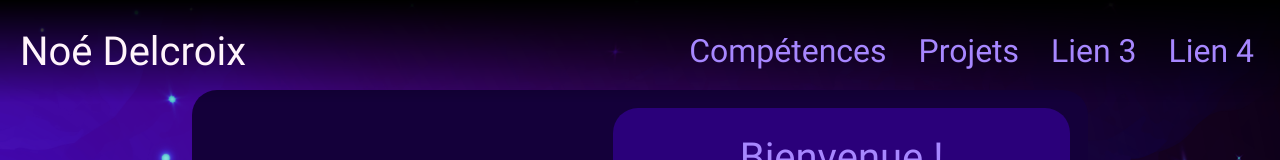
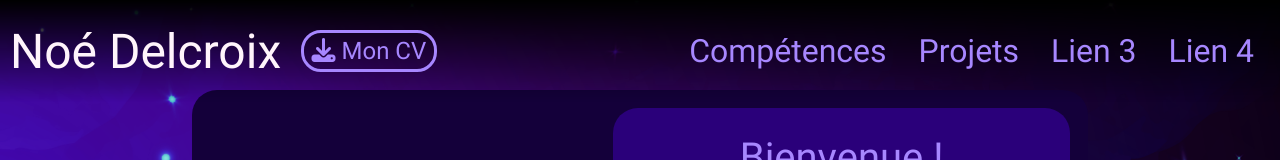
Before and after one commit to Noe-Delcroix/CV-Web, a plain HTML site: page index.html in a window 1280 px wide. Shown: the top 160 px of the page. Drawn offline with Linux system fonts and the light colour scheme.

Commit message:
Navbar boutton cv

```diff
--- a/competences.css
+++ b/competences.css
@@ -32,7 +32,6 @@
 .competence-item{
     display: inline;
     position: relative;
-    border-bottom: 1px dotted black; /* If you want dots under the hoverable text */
 }
 
 .competence-item a img{
--- a/index.html
+++ b/index.html
@@ -14,9 +14,15 @@
 <body>
 
     <nav class="navbar">
-        <div class="title">
-            Noé Delcroix
+        <div class=navbar-left>
+            <div class="title">
+                Noé Delcroix
+            </div>
+            <a class="navbar-button" href="ressources/documents/CV.pdf" target="_blank"><i class="fas fa-download"></i> Mon CV</a>
         </div>
+
+
+
 
         <div class="navbar-list">
             <ul>
@@ -30,7 +36,7 @@
 
     <section id="welcome-section">
         <div class="welcome">
-            <img class="photo" src="ressources/images/photo_pro_carré.jpg" alt="Photo Pro">
+            <img class="photo" src="ressources/images/photo un peu moins pro.png" alt="Photo Pro">
 
             <div class="welcome-info">
                 <h1>Bienvenue !</h1>
@@ -45,12 +51,12 @@
                 <div class="contacts">
                     <div class="contact">
                         <a href="https://github.com/Noe-Delcroix" target="_blank"><i class="fa-brands fa-github"></i></a>
-                        <span class="tooltiptext"><a href="https://github.com/Noe-Delcroix"></a>Mon GitHub</span>
+                        <span class="tooltiptext"><a href="https://github.com/Noe-Delcroix"></a>GitHub</span>
                     </div>
 
                     <div class="contact">
                         <a href="https://www.linkedin.com/in/no%C3%A9-delcroix-0ab6411b8/" target="_blank"><i class="fa-brands fa-linkedin"></i></a>
-                        <span class="tooltiptext">Mon LinkedIn</span>
+                        <span class="tooltiptext">LinkedIn</span>
                     </div>
 
                 </div>
@@ -102,5 +108,9 @@
         </ul>
     </section>
 
+    <section class="projets-section">
+
+    </section>
+
 </body>
 </html>
--- a/navbar.css
+++ b/navbar.css
@@ -10,10 +10,16 @@
 }
 
 .title{
-    font-size: 2.5em;
-    margin: 0.5em;
+    font-size: 3em;
     color : var(--text-color);
     font-weight: bold;
+    white-space: nowrap;
+}
+
+.navbar-left{
+    display: flex;
+    margin-left: 10px;
+    align-items: center;
 }
 
 .navbar-list ul{
@@ -27,8 +33,29 @@
     font-size: 2em;
     display: block;
     font-weight: bold;
+    white-space: nowrap;
 }
 
 .navbar-list ul li:hover{
     background: linear-gradient(180deg, var(--bg-color1) 0%, rgba(0, 0, 0, 0) 100%);
 }
+
+.navbar-button{
+    background: none;
+    border: solid 3px var(--title-color) ;
+    font-size: 1.5em;
+    padding: 1% 2%;
+    margin-left: 5%;
+    color: var(--title-color);
+    border-radius: 20px;
+    transition: 0.3s;
+    font-weight: bold;
+    text-align: center;
+    white-space: nowrap;
+
+}
+
+.navbar-button:hover{
+    color: var(--text-color);
+    background-color: var(--bg-color1);
+}
--- a/welcome.css
+++ b/welcome.css
@@ -76,6 +76,7 @@
     border-radius: 20px;
     transition: 0.3s;
     text-align: center;
+    white-space: nowrap;
 
 }
 
```
Also changed, not shown: 1 other file.
